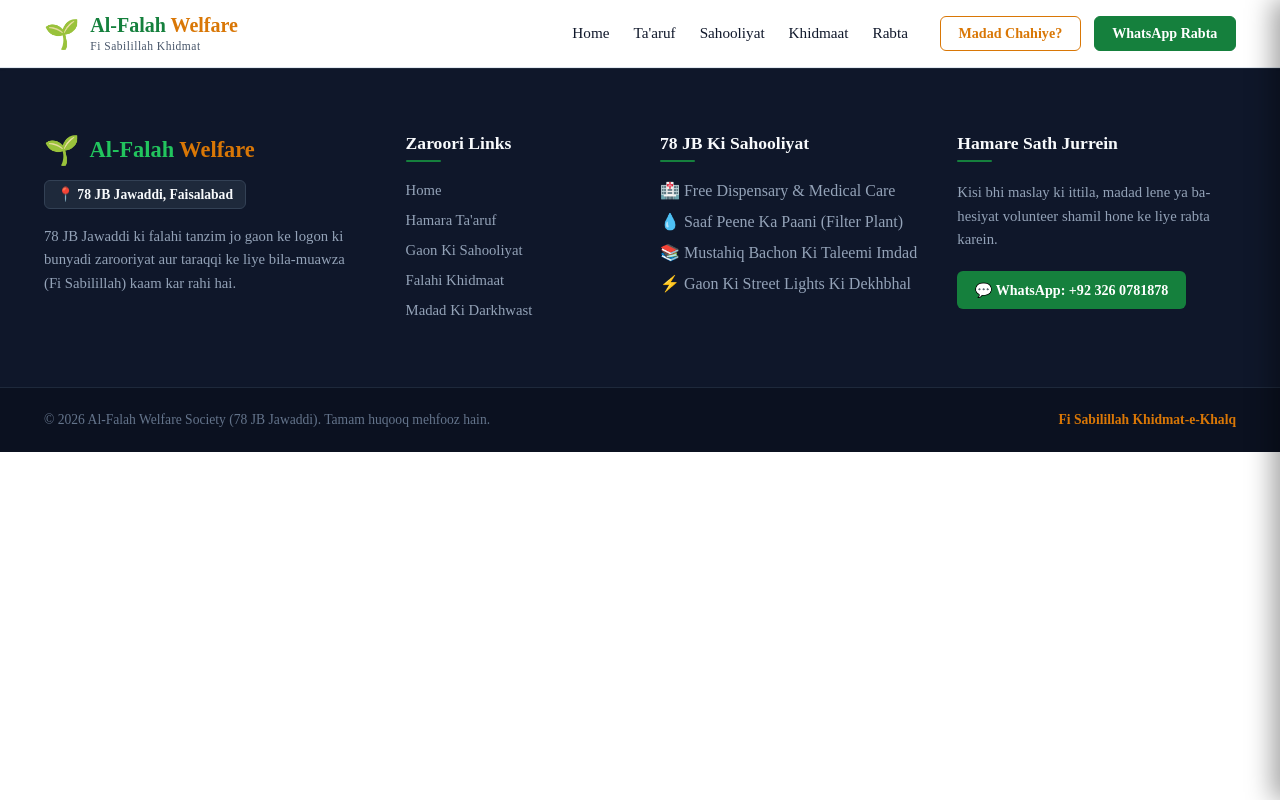
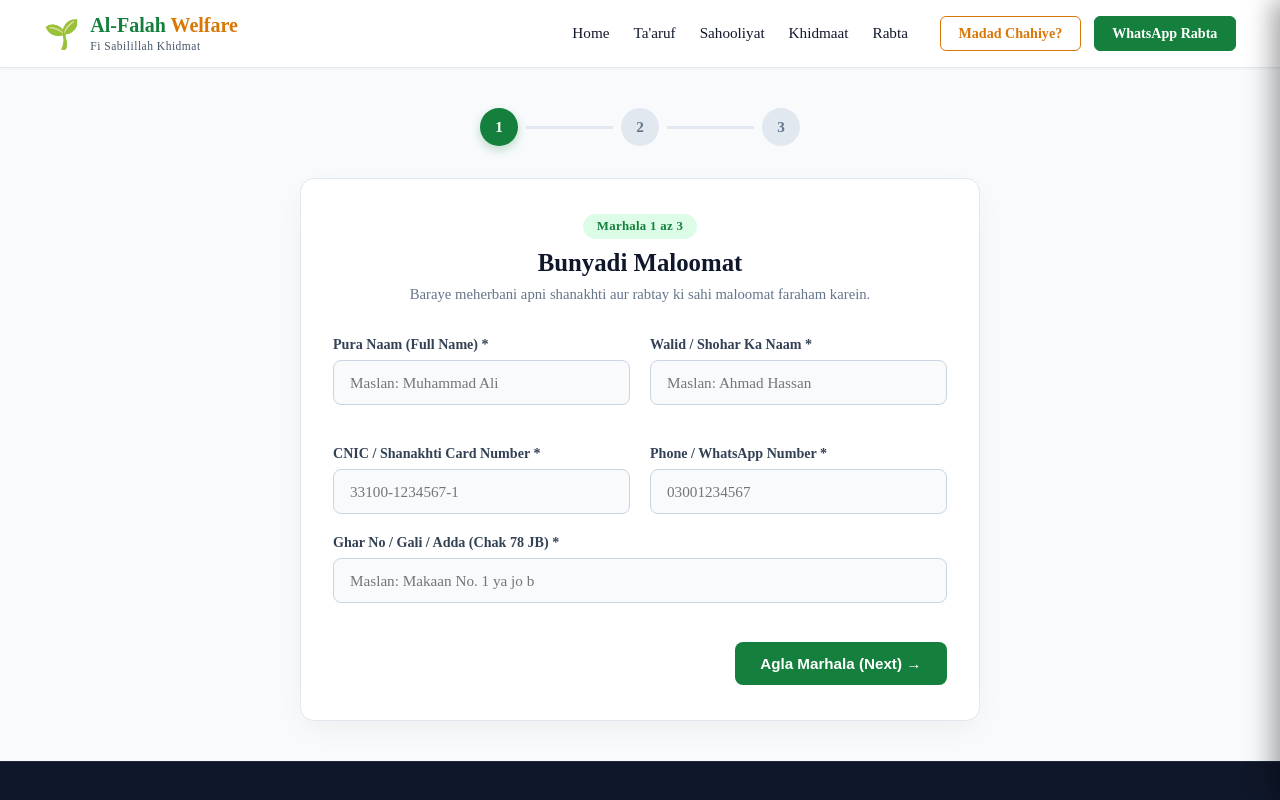
Before and after one commit to ziyan22g/Alfalah78jb, a React (Vite) app in the folder frontend/: page /help-form in a window 1280 px wide. Shown: the top 800 px of the page. Built offline with nearby package versions, Linux system fonts and the light colour scheme.

Commit message:
update file with one new route

```diff
--- a/frontend/src/Routes/AppRoutes.jsx
+++ b/frontend/src/Routes/AppRoutes.jsx
@@ -5,6 +5,7 @@ import { About } from '../Pages/About/About'
 import { Facilities } from '../Pages/Facilities/Facilities'
 import { Works } from '../Pages/Works/Works'
 import { Contact } from '../Pages/Contact/Contact'
+import { HelpForm } from '../Components/HelpForm/HelpForm'
 
 const AppRoutes = () => {
     return (
@@ -15,6 +16,8 @@ const AppRoutes = () => {
                 <Route path='/facilities' element={<Facilities />} />
                 <Route path='/works' element={<Works />} />
                 <Route path='/contact' element={<Contact />} />
+
+                <Route path='/help-form' element={<HelpForm />} />
             </Routes>
         </>
     )
```
